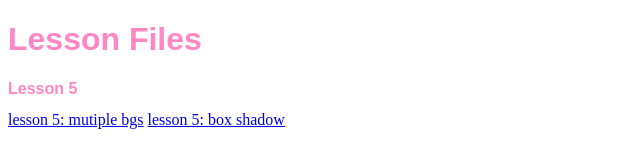
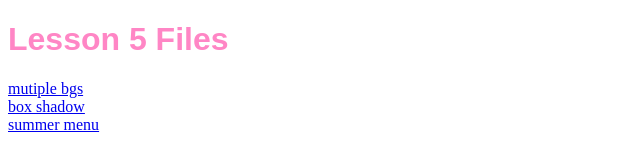
Before and after one commit to brie9032/webd168-lesson05, a plain HTML site: page index.html in a window 1280 px wide. Shown: the whole page, without its empty margins (0-640 px from the left). Drawn offline with Linux system fonts and the light colour scheme.

Commit message:
Update index.html

```diff
--- a/index.html
+++ b/index.html
@@ -17,25 +17,16 @@
             font-family: Arial, Helvetica, sans-serif;
         }
 
-        h2 {
-            font-size: 1em;
-            color: rgb(255, 134, 197);
-            font-family: Arial, Helvetica, sans-serif;
-        }
-
-
-
     </style>
 </head>
 
 <body>
 
-    <h1>Lesson Files</h1>
+    <h1>Lesson 5 Files</h1>
 
-    <h2>Lesson 5</h2>
-
-    <a href="lesson05/start/04_multiple_bgs.html">lesson 5: mutiple bgs</a>
-    <a href = "lesson05/start/05_box-shadow.html">lesson 5: box shadow</a>
+    <a href="lesson05/start/04_multiple_bgs.html">mutiple bgs</a><br>
+    <a href = "lesson05/start/05_box-shadow.html">box shadow</a><br>
+    <a href = "lesson05/adding-color/summermenu.html">summer menu</a>
 
 
 
```
